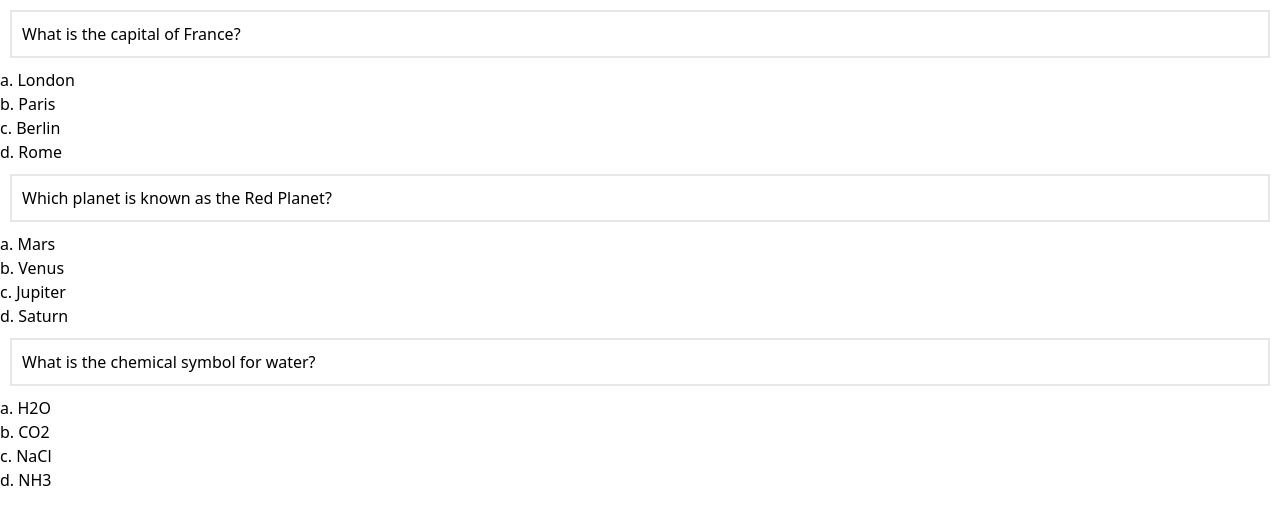
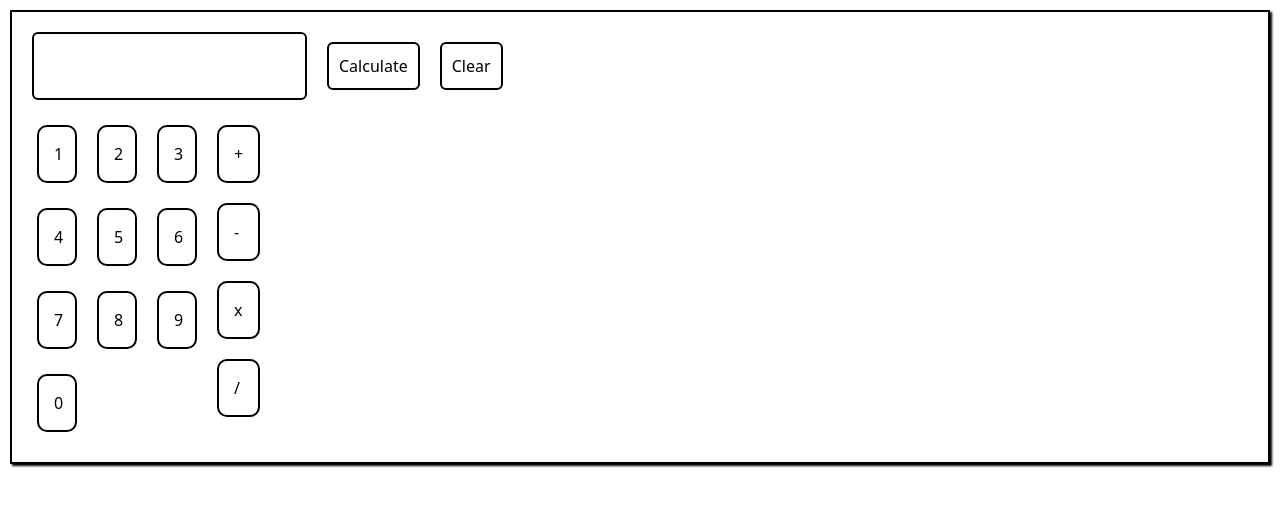
Before and after one commit to Vb9828/Namaste-React, a React (Vite) app: page / in a window 1280 px wide. Shown: the top 524 px of the page. Built offline with nearby package versions, Linux system fonts and the light colour scheme.

Commit message:
Calculator

```diff
--- a/App.js
+++ b/App.js
@@ -5,7 +5,8 @@ import BasicList from "./src/components/BasicList/BasicList";
 import Todos1 from "./src/components/Todos1.js/Todos1";
 import Todos2 from "./src/components/Todos2/Todos2";
 import Timer from "./src/components/Timer/Timer";
-import Quiz from "./src/components/Question/Question";
+import Quiz from "./src/components/Question/Quiz";
+import Calculator from "./src/components/Calculator/Calculator";
 const Appcomponent = () => {
 	return (
 		<div id="container">
@@ -13,7 +14,8 @@ const Appcomponent = () => {
 			{/* <BasicList /> */}
 			{/* <Todos2 /> */}
 			{/* <Timer /> */}
-			<Quiz />
+			{/* <Quiz /> */}
+			<Calculator />
 		</div>
 	);
 };
--- /dev/null
+++ b/src/components/Calculator/Calculator.css
@@ -0,0 +1,43 @@
+.main {
+	border: 2px solid black;
+	margin: 10px;
+	padding: 10px;
+	box-shadow: 2px 2px 2px;
+	background-color: #fofofo;
+}
+.input {
+	border: 2px solid black;
+	border-radius: 6px;
+	margin: 10px;
+	padding: 20px;
+}
+.button {
+	border: 2px solid black;
+	border-radius: 6px;
+	padding: 10px;
+	margin: 10px;
+}
+.numbers {
+	display: grid;
+	grid-template-columns: 50px 50px 50px;
+	grid-gap: 10px;
+}
+.operators {
+	position: relative;
+	bottom: 10px;
+	display: grid;
+	grid-template-colums: 50px 50px 50px;
+	grid-gap: 10px;
+	padding: 10px;
+}
+.eachNumber {
+	border: 2px solid black;
+	place-items: center;
+	border-radius: 10px;
+	margin: 5px;
+	padding: 15px;
+}
+.options {
+	display: flex;
+	padding: 10px;
+}
--- /dev/null
+++ b/src/components/Calculator/Calculator.js
@@ -0,0 +1,79 @@
+import { useState } from "react";
+import "./Calculator.css";
+
+const numbers = ["1", "2", "3", "4", "5", "6", "7", "8", "9", "0"];
+const operators = ["+", "-", "x", "/"];
+const Calculator = () => {
+	const [input, setInput] = useState("");
+	const handleInput = (e) => {
+		setInput(e.target.value);
+	};
+	console.log(input);
+
+	const clickedNumber = (num) => {
+		if (clearInput) {
+		}
+		let newInput = input + num;
+		setInput(newInput);
+	};
+
+	const calculate = () => {
+		let result = eval(input);
+		setInput(result);
+	};
+
+	const clearInput = () => {
+		setInput("");
+	};
+	return (
+		<div className="main">
+			<div>
+				<input
+					className="input"
+					type="text"
+					value={input}
+					onChange={handleInput}
+				/>
+				<button type="submit" className="button" onClick={calculate}>
+					Calculate
+				</button>
+				<button type="submit" className="button" onClick={clearInput}>
+					Clear
+				</button>
+			</div>
+			<div className="options">
+				<div className="numbers">
+					{numbers.map((number, index) => {
+						return (
+							<ul key={index}>
+								<li
+									className="eachNumber"
+									onClick={() => {
+										clickedNumber(number);
+									}}>
+									{number}
+								</li>
+							</ul>
+						);
+					})}
+				</div>
+				<div className="operators">
+					{operators.map((operator, index) => {
+						return (
+							<ul key={index}>
+								<li
+									className="eachNumber"
+									onClick={() => {
+										clickedNumber(operator);
+									}}>
+									{operator}
+								</li>
+							</ul>
+						);
+					})}
+				</div>
+			</div>
+		</div>
+	);
+};
+export default Calculator;
--- a/src/components/Question/Question.js
+++ b/src/components/Question/Quiz.js
@@ -1,4 +1,16 @@
 import { useState } from "react";
+
+const getBorderColor = (list, id, selected) => {
+	console.log(list, id, selected);
+	let l1 = list.map((item) => item.id);
+	if (l1.includes(id)) {
+		let obj = list.find((item) => item.id == id);
+		return obj.isCorrect ? "green" : "red";
+	}
+	return "gray";
+};
+
+let selectedList = [];
 
 const Quiz = () => {
 	let questions = [
@@ -40,16 +52,28 @@ const Quiz = () => {
 		{ id: "3", answer: "a" }, // Answer to question 3 is option 'a'
 	];
 
-	const [color, setColor] = useState(null);
-	const [selectedId, setSelectedId] = useState(null);
+	const [color, setColor] = useState("");
+	const [selectedOpt, setSelectedOpt] = useState({});
+	const [alreadySelected, setAlreadySelected] = useState(false);
 
 	const handleAnswer = (id, key) => {
-		console.log(id, key);
-		const correctAns = answers.filter((item) => id == item.id);
-		console.log(correctAns);
-		setSelectedId(id);
-		correctAns[0].answer == key ? setColor("green") : setColor("red");
+		let selectedIds = selectedList.map((item) => item.id);
+		if (!selectedIds.includes(id)) {
+			console.log(id, key);
+			const correctAns = answers.find((item) => id == item.id);
+			console.log(correctAns);
+			// correctAns.answer == key ? (isCorrect = true) : (isCorrect = false);
+			const isCorrect = correctAns.answer == key;
+			let obj = {};
+			obj.id = id;
+			obj.isCorrect = isCorrect;
+			setSelectedOpt(obj);
+			selectedList.push(obj);
+		}
 	};
+	console.log(selectedList, selectedOpt);
+
+	//calling
 	return (
 		<div>
 			{questions.map((item) => {
@@ -58,7 +82,7 @@ const Quiz = () => {
 						<div
 							style={{
 								border: "2px solid black",
-								borderColor: selectedId == item.id ? color : "",
+								borderColor: getBorderColor(selectedList, item.id, selectedOpt),
 								margin: "10px",
 								padding: "10px",
 							}}>
--- a/src/components/Timer/Timer.js
+++ b/src/components/Timer/Timer.js
@@ -2,15 +2,21 @@ import { useState, useEffect } from "react";
 
 const Timer = () => {
 	const [timer, setTimer] = useState(1);
+	//const [flag, setFlag] = useState(false);
 
 	useEffect(() => {
-		const timeout = () => {
-			setTimeout(() => {
-				setTimer(timer + 1);
+		if (timer < 10) {
+			const interval = setInterval(() => {
+				setTimer((timer) => {
+					var incrementedVal = timer + 1;
+					if (incrementedVal > 10) {
+						return clearInterval(interval);
+					}
+					return incrementedVal;
+				});
 			}, 1000);
-		};
-		return timer < 10 ? timeout() : clearTimeout(timeout);
-	}, [timer]);
+		}
+	}, []);
 
 	return (
 		<div>
--- a/src/components/Todos1.js/Todos1.js
+++ b/src/components/Todos1.js/Todos1.js
@@ -1,33 +1,34 @@
 import { useState, useEffect } from "react";
 
 const Todos1 = () => {
-	const [todoList, setTodoList] = useState(null);
+	const [todoList, setTodoList] = useState([]); //---
 
-	const fetchTodo = async () => {
+	const fetchTodos = async () => {
+		//-----todos
 		const todos = await fetch("https://dummyjson.com/todos");
 		const json = await todos.json();
 		setTodoList(json.todos);
 	};
 
-	var completed = todoList?.filter((item) => item?.completed == true);
-	var incompleteCount = todoList?.length - completed?.length;
-	console.log(completed?.length, incompleteCount);
+	var completed = todoList.filter((item) => item.completed); //----let and ? is == true required
+	var notCompleted = todoList.filter((item) => !item.completed);
+	console.log(completed.length, notCompleted.length);
 
 	useEffect(() => {
-		fetchTodo();
+		fetchTodos();
 	}, []);
 
 	if (todoList?.length > 0) {
 		return (
 			<div className="m-4 p-4 items-center">
 				<div className="m-4 p-4">
-					No. of Completed Todos: {completed?.length}
+					No. of Completed Todos: {completed.length}
 				</div>
 				<div className="m-4 p-4">
-					No.of not completed Todos: {incompleteCount}
+					No.of not completed Todos: {notCompleted.length}
 				</div>
 				<div className="m-4 p-4">
-					{todoList?.map((item) => {
+					{todoList.map((item) => {
 						return (
 							<ul key={item?.id}>
 								<li>{item?.todo}</li>
--- a/src/components/Todos2/Todos2.js
+++ b/src/components/Todos2/Todos2.js
@@ -2,28 +2,22 @@ import { useState, useEffect } from "react";
 import TodoList from "./TodoList";
 
 const Todos2 = () => {
-	const [todoList, setTodoList] = useState(null);
-	const [todoObj, setTodoObj] = useState(null);
+	const [todoList, setTodoList] = useState([]);
+	const [selectedTodo, setSelectedTodo] = useState({});
 	const [input, setInput] = useState("");
-	const fetchTodo = async (id) => {
-		if (id) {
-			const todos = await fetch("https://dummyjson.com/todos");
-			const json = await todos.json();
-			setTodoList(json.todos);
-		} else {
-			const todos = await fetch("https://dummyjson.com/todos/" + id);
-			const json = await todos.json();
-			console.log("https://dummyjson.com/todos/" + id);
-			setTodoObj(json);
-		}
+
+	const fetchTodo = async () => {
+		const todos = await fetch("https://dummyjson.com/todos");
+		const json = await todos.json();
+		setTodoList(json.todos);
 	};
 
-	// const fetchTodoById = async (id) => {
-	// 	const todos = await fetch("https://dummyjson.com/todos/" + id);
-	// 	const json = await todos.json();
-	// 	console.log("https://dummyjson.com/todos/" + id);
-	// 	setTodoObj(json);
-	// };
+	const fetchTodoById = async (id) => {
+		const todos = await fetch("https://dummyjson.com/todos/" + id);
+		const json = await todos.json();
+		console.log("https://dummyjson.com/todos/" + id);
+		setSelectedTodo(json);
+	};
 
 	const handleInput = (e) => {
 		setInput(e.target.value);
@@ -60,24 +54,22 @@ const Todos2 = () => {
 					Add
 				</button>
 				<div>
-					{todoObj != null ? (
-						<ul key={todoObj.id}>
-							<li>id: {todoObj.id}</li>
-							<li>todo: {todoObj.todo}</li>
-							<li>completed: {todoObj.completed}</li>
-							<li>userId : {todoObj.userId}</li>
+					{selectedTodo != null && (
+						<ul key={selectedTodo.id}>
+							<li>id: {selectedTodo.id}</li>
+							<li>todo: {selectedTodo.todo}</li>
+							<li>completed: {selectedTodo.completed}</li>
+							<li>userId : {selectedTodo.userId}</li>
 						</ul>
-					) : (
-						""
 					)}
 				</div>
-				{todoList?.map((item) => {
+				{todoList.map((item) => {
 					return (
 						<ul key={item.id}>
 							<li
 								className="m-2 p-2 border border-gray-50 shadow-md w-2"
 								onClick={() => {
-									fetchTodo(item.id);
+									fetchTodoById(item.id);
 								}}>
 								{item.todo}
 							</li>
```
